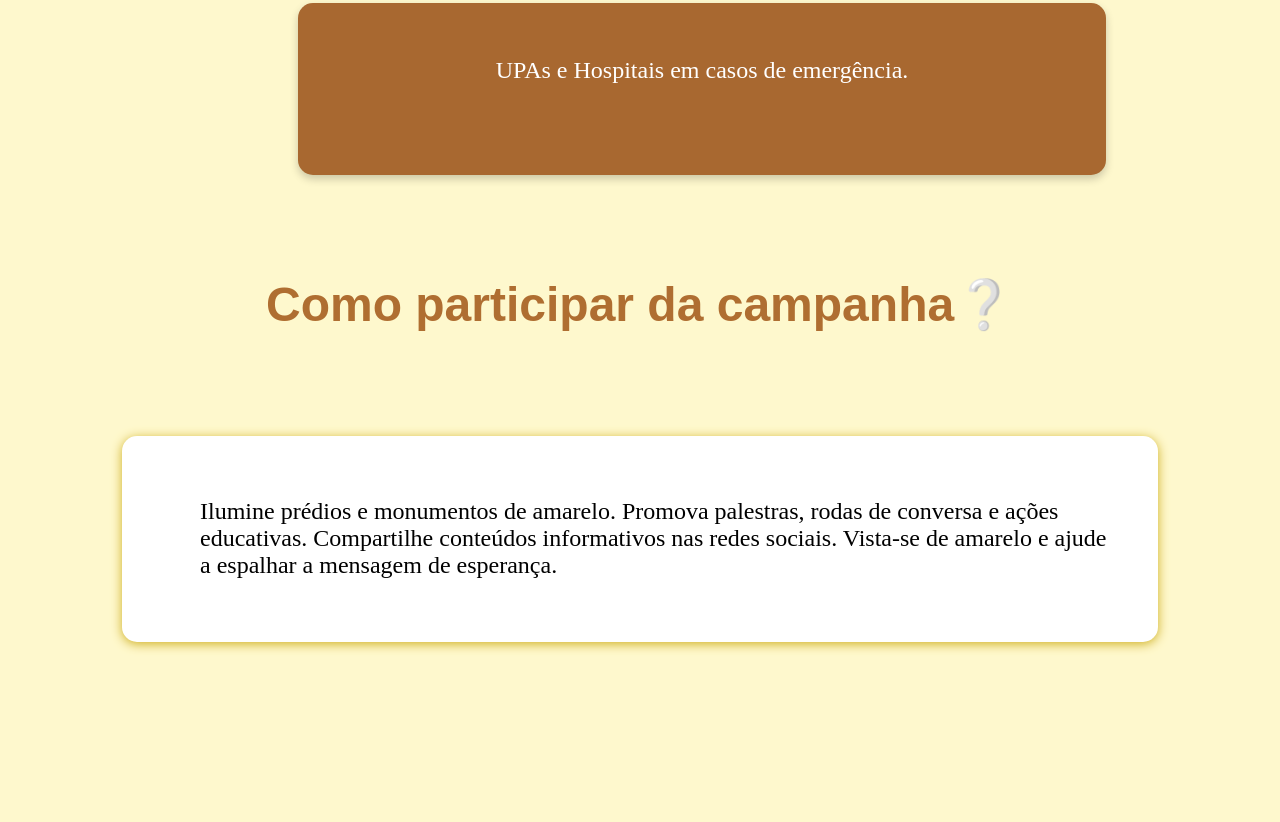
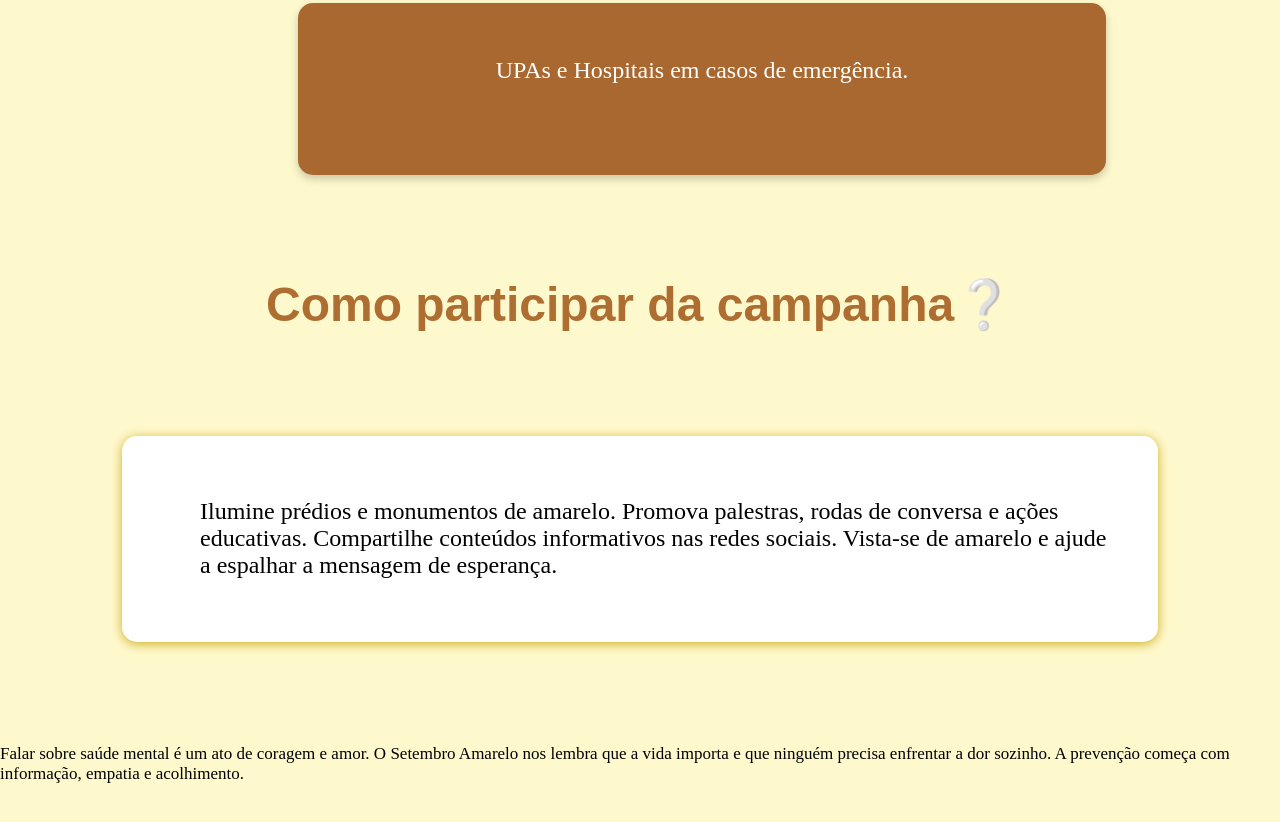
Before and after one commit to vggochi/setembro-amarelo., a plain HTML site: page index.html in a window 1280 px wide. Shown: the part 3980-4802 px from the top of the page. Before the commit the page ends 4724 px from the top, so only its background shows below. Drawn offline with Linux system fonts and the light colour scheme; a web font is replaced by a local one.

Commit message:
Update index.html

```diff
--- a/index.html
+++ b/index.html
@@ -99,6 +99,7 @@ Compartilhe conteúdos informativos nas redes sociais.
 Vista-se de amarelo e ajude a espalhar a mensagem de esperança.</ul>
 </div>
     </p>
+    <p style="font-size: 17px;">Falar sobre saúde mental é um ato de coragem e amor. O Setembro Amarelo nos lembra que a vida importa e que ninguém precisa enfrentar a dor sozinho. A prevenção começa com informação, empatia e acolhimento.</p>
 
 </body>
 </html>
```
